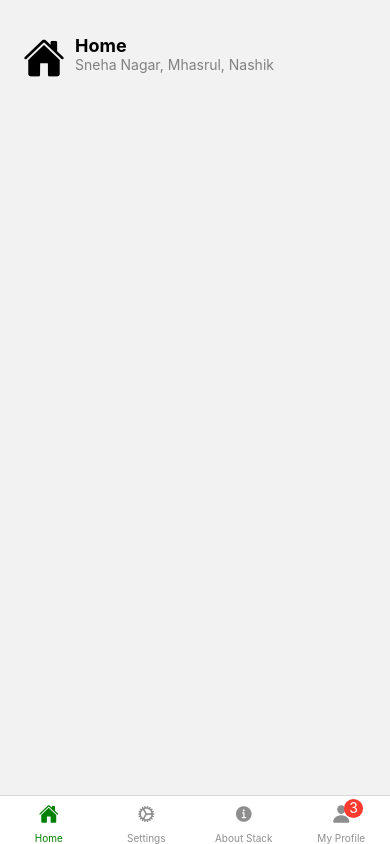
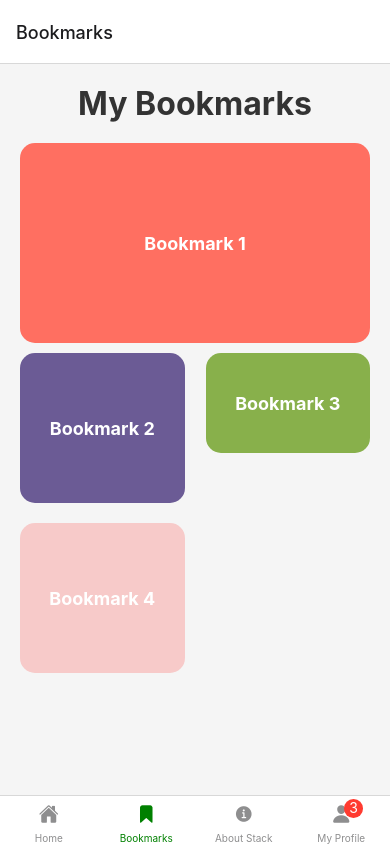
Before and after one commit to Siddheshuncodes/Indicatorsss, a React Native app: screen /Bookmarks in a window 390 px wide. Built offline with nearby package versions, Linux system fonts and the light colour scheme.

Commit message:
Added bookmarks

```diff
--- a/App.js
+++ b/App.js
@@ -38,11 +38,11 @@ export default function App() {
         />
 
         <Tab.Screen
-        name="Settings"
+        name="Bookmarks"
         component={SettingsScreen}
         options={{
-          tabBarLabel: "Settings",
-          tabBarIcon: ({ color }) => (<Ionicons name="cog" size={20} color={color}/>
+          tabBarLabel: "Bookmarks",
+          tabBarIcon: ({ color }) => (<Ionicons name="bookmark" size={20} color={color}/>
           ),
         }}
         />
--- a/screens/SettingsScreen.js
+++ b/screens/SettingsScreen.js
@@ -1,24 +1,29 @@
 import { View, Text, StyleSheet, TouchableOpacity } from 'react-native';
 import React from 'react';
 
-const BookmarkScreen = () => {
+const BookmarkScreen = ({navigation}) => {
   return (
     <View style={styles.container}>
       <Text style={styles.heading}>My Bookmarks</Text>
 
       <View style={styles.blocksContainer}>
+
         <TouchableOpacity style={[styles.block, styles.block1, styles.largeBlock]}>
-          <Text style={styles.blockText}>Bookmark 1</Text>
+          <Text style={styles.blockText} onPress={() => navigation.navigate("Bookmark1")}>Bookmark 1</Text>
         </TouchableOpacity>
+
         <TouchableOpacity style={[styles.block, styles.block2, styles.mediumBlock]}>
           <Text style={styles.blockText}>Bookmark 2</Text>
         </TouchableOpacity>
+
         <TouchableOpacity style={[styles.block, styles.block3, styles.smallBlock]}>
           <Text style={styles.blockText}>Bookmark 3</Text>
         </TouchableOpacity>
+
         <TouchableOpacity style={[styles.block, styles.block4, styles.mediumBlock]}>
           <Text style={styles.blockText}>Bookmark 4</Text>
         </TouchableOpacity>
+
       </View>
     </View>
   );
```
